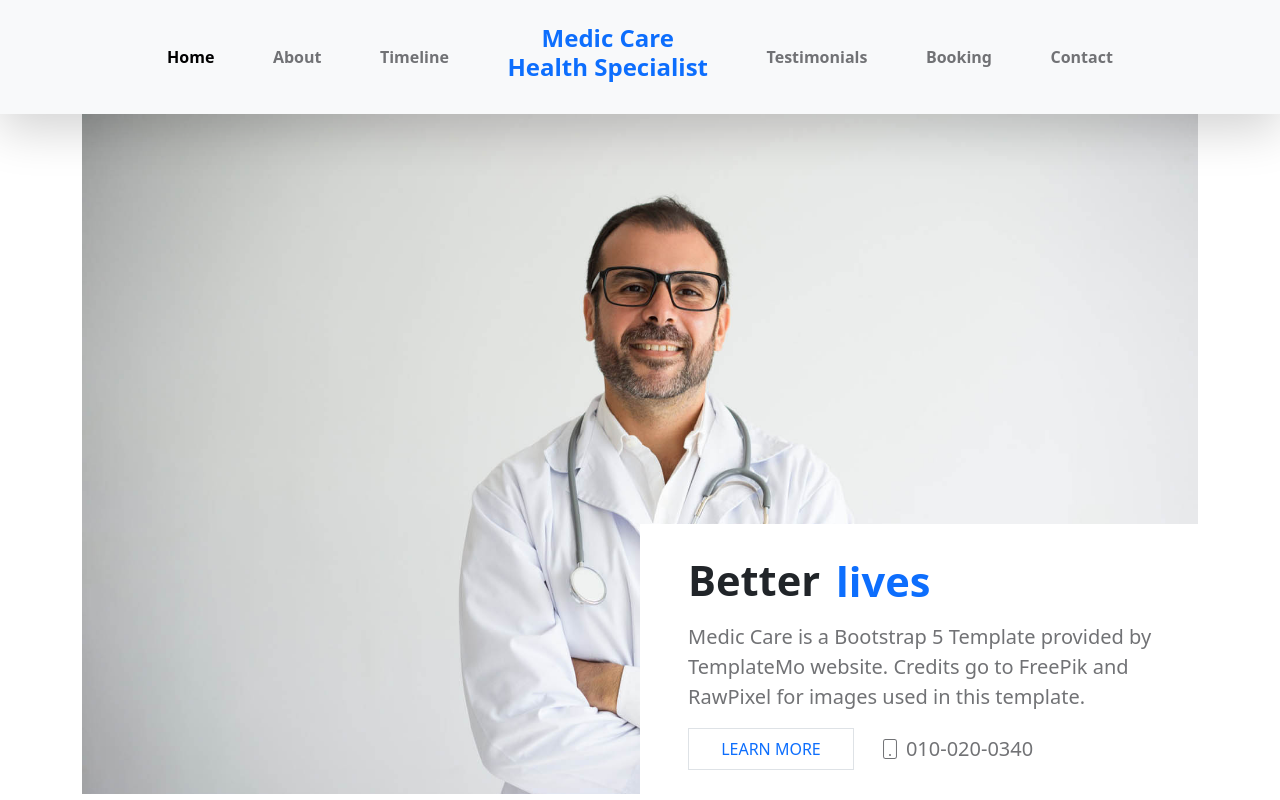
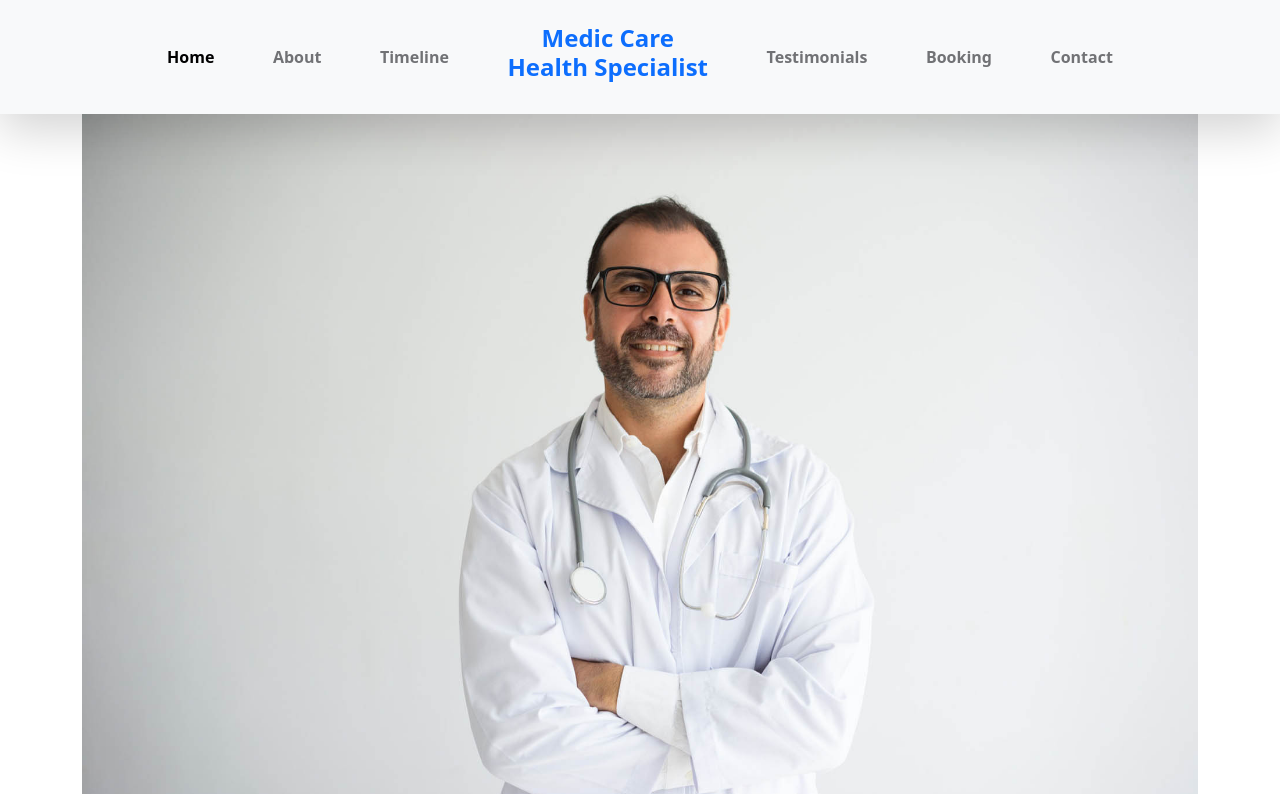
Before and after one commit to AsalYousefi/Medical-Booking, a React (Vite) app: page / in a window 1280 px wide. Shown: the top 800 px of the page. Built offline with nearby package versions, Linux system fonts and the light colour scheme.

Commit message:
home section completed

```diff
--- a/src/MainSection/Home/Home.jsx
+++ b/src/MainSection/Home/Home.jsx
@@ -21,7 +21,7 @@ export default function Home() {
   });
 
   return (
-    <section className="home mb-" id="home">
+    <section className="home" id="home">
       <div className="container position-relative">
         <div className="hero-section position-relative">
           {images.map((img, i) => {
@@ -38,7 +38,7 @@ export default function Home() {
           })}
         </div>
 
-        <div className="home-description py-sm-4 px-sm-5 bg-white">
+        <div className="home-texts p-3 p-sm-4 bg-white">
           <div className="home-title position-relative py-2">
             <h2 className="fw-bold">
               Better
@@ -60,11 +60,11 @@ export default function Home() {
             Medic Care is a Bootstrap 5 Template provided by TemplateMo website.
             Credits go to FreePik and RawPixel for images used in this template.
           </p>
-          <div className="d-flex align-items-center fw-500 mt-2">
-            <button className="text-uppercase text-primary border py-2" style={{width: "35%"}}>
+          <div className="d-flex align-items-center fw-500 mt-4">
+            <button className="text-uppercase text-primary border py-2" style={{width: "40%"}}>
               <a href="#about">learn more</a>
             </button>
-            <div className="mx-4 d-flex align-items-center phone-number">
+            <div className="ms-4 d-flex align-items-center phone-number">
               <CiMobile2 className="fs-4" />
               <span className="fs-5 mx-1">010-020-0340</span>
             </div>
```
